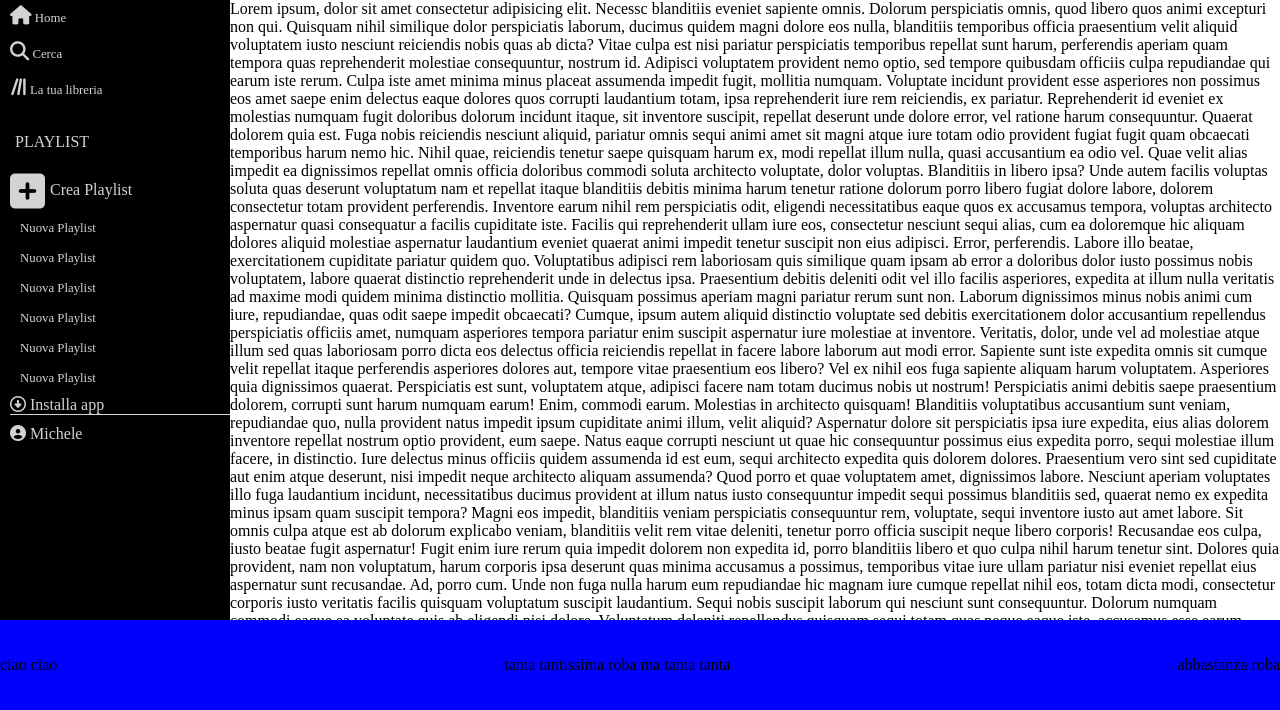
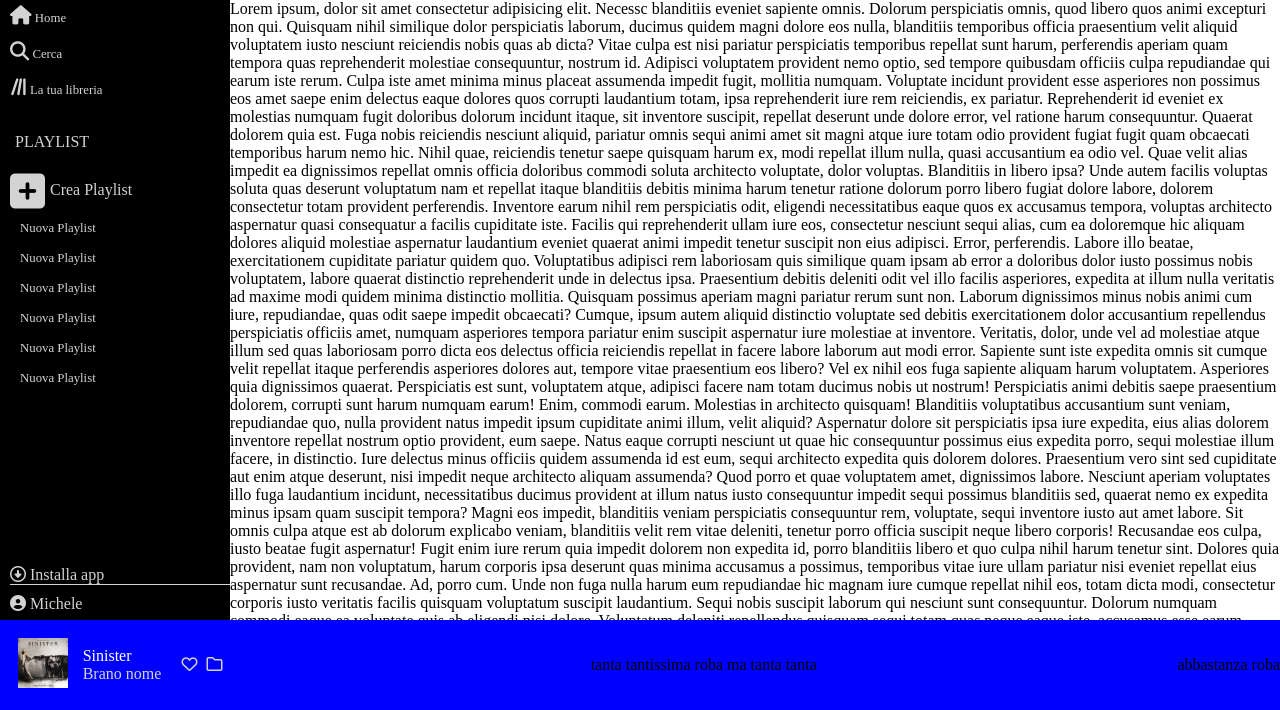
Before and after one commit to mikzanco/html-css-spotifyweb, a plain HTML site: page index.html in a window 1280 px wide. Shown: the part 90-800 px from the top of the page. Drawn offline with Linux system fonts and the light colour scheme.

Commit message:
fix footer left desktop

```diff
--- a/css/style.css
+++ b/css/style.css
@@ -114,6 +114,12 @@ header .button a{
   padding: 0px 0 5px 10px;
 }
 
+.container .sidenav .playlist .ul-nav ul{
+  height: calc(100vh - 450px);
+  overflow-y: auto;
+}
+
+
 .container .sidenav .more{
   margin-top: 10px;
 }
@@ -122,6 +128,7 @@ header .button a{
   padding: 10px 0 10px 5px;
 
 }
+
 
 .container .sidenav  .playlist i {
   font-size: 2.5rem;
@@ -191,6 +198,28 @@ footer{
   align-items: center;
 }
 
+footer .footer-left{
+  margin-left: 10px;
+  height: 50px;
+  width: 220px;
+  justify-content: space-around;
+  align-items: center;
+}
+
+footer .footer-left a{
+  text-decoration: none;
+  color: white;
+}
+
+footer .footer-left i{
+  padding-left: 5px;
+}
+
+footer .footer-left img{
+  height: 50px;
+  width: 50px;
+}
+
 
 /***********************/
 /***** RESPONSIVE  *****/
--- a/index.html
+++ b/index.html
@@ -61,7 +61,22 @@
   </div>
 
   <footer class="d-flex">
-    <div>ciao ciao</div>
+    <div class="footer-left d-flex l-gray">
+      <div>
+        <img src="img/sinister.jpeg" alt="sinister">
+      </div>
+
+      <div class="cursor">
+        <a href="#">Sinister</a>
+        <br>
+        <span>Brano nome</span>
+      </div>
+      <div>
+        <i class="fa-regular fa-heart cursor"></i>
+        <i class="fa-regular fa-folder cursor"></i>
+      </div>
+
+    </div>
     <div>tanta tantissima roba ma tanta tanta</div>
     <div>abbastanza roba </div>
   </footer>
```
